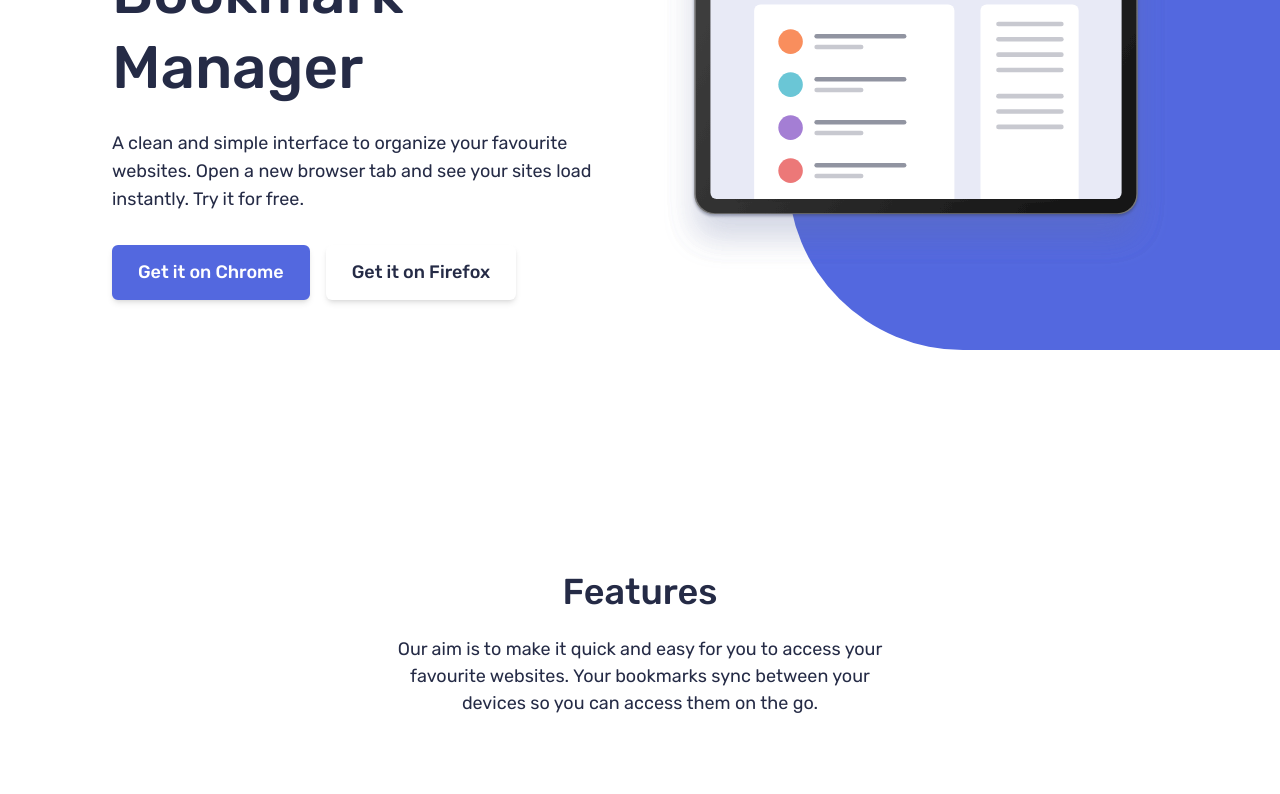
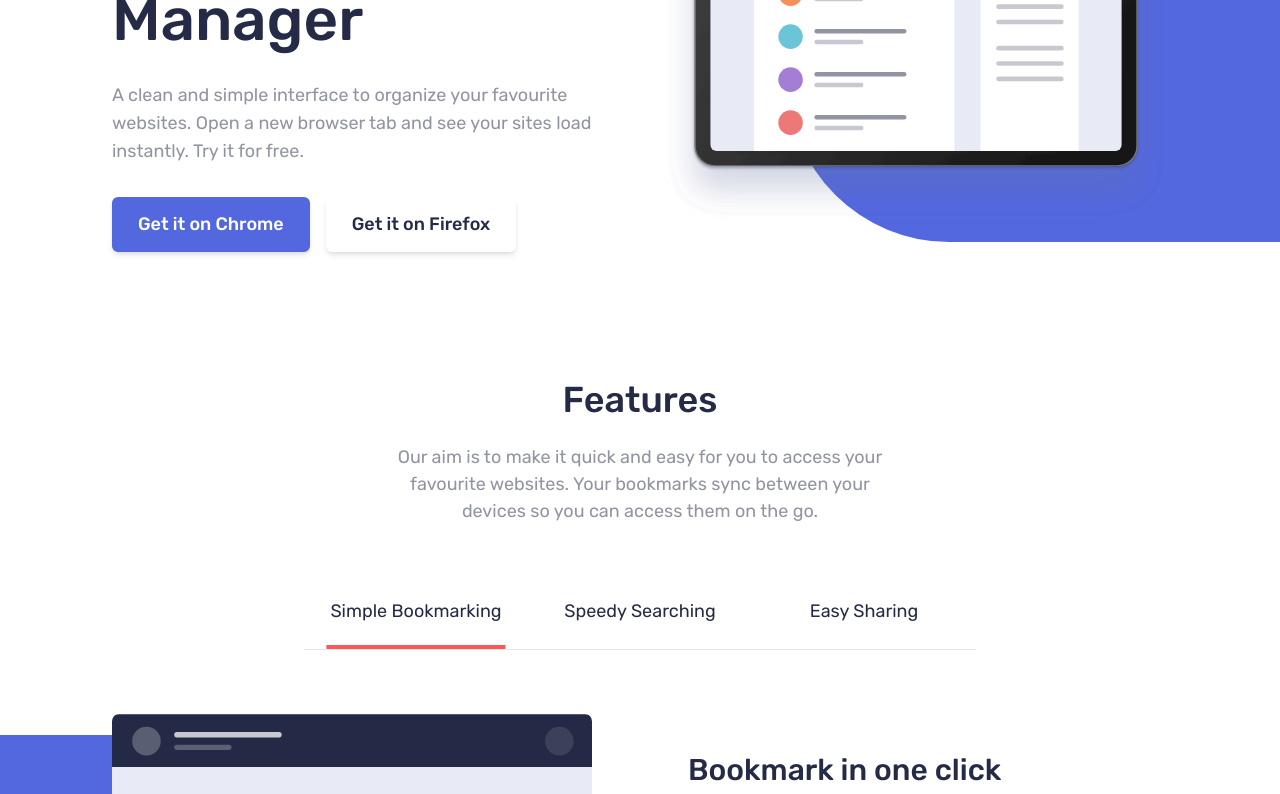
Before and after one commit to dreamer111111/bookmark-landing-page-react-tailwindcss, a React (Vite) app: page / in a window 1280 px wide. Shown: the part 340-1134 px from the top of the page. Built offline with nearby package versions, Linux system fonts and the light colour scheme.

Commit message:
fix: layouts, section gaps, and brand typography consistency

```diff
--- a/src/components/layout/Hero.jsx
+++ b/src/components/layout/Hero.jsx
@@ -3,8 +3,8 @@
 
 const Hero = () => {
   return (
-    <section className="relative overflow-x-clip pt-8 pb-32 md:pt-20 md:pb-48">
-      <div className="absolute top-20 md:top-40 -right-5 bg-brand-blue w-[75%] md:w-[40%] h-52 md:h-87.5 rounded-l-full -z-10 translate-y-10" />
+    <section className="relative overflow-x-clip pt-8 pb-32">
+      <div className="absolute top-6 md:top-20 -right-5 bg-brand-blue w-[75%] md:w-[40%] h-52 md:h-80.5 rounded-l-full -z-10 translate-y-10" />
 
       <Container className="flex flex-col-reverse md:flex-row items-center gap-12">
         {/* Text Content */}
--- a/src/features/features-tabs/TabGroup.jsx
+++ b/src/features/features-tabs/TabGroup.jsx
@@ -7,8 +7,8 @@
   const [activeTab, setActiveTab] = useState(0);
 
   return (
-    <section className="py-20 relative overflow-x-clip" id="features">
-      <div className="absolute top-[75%] left-0 bg-brand-blue w-[40%] h-50 md:h-80 rounded-r-full -z-10 translate-y-[-50%]" />
+    <section className="relative overflow-x-clip" id="features">
+      <div className="absolute top-[50%] md:top-[80%] left-0 bg-brand-blue w-[80%] md:w-[42%] h-60 md:h-80 rounded-r-full -z-10 translate-y-0 md:translate-y-[-50%]" />
 
       <Container>
         {/* Header Section */}
--- a/src/features/newsletter/NewsLetter.jsx
+++ b/src/features/newsletter/NewsLetter.jsx
@@ -26,9 +26,9 @@
           <h2 className="uppercase tracking-[0.3em] text-sm mb-8">
             35,000+ already joined
           </h2>
-          <p className="text-2xl md:text-3xl font-medium mb-8 leading-tight max-w-md mx-auto">
+          <h3 className="text-2xl md:text-3xl font-medium mb-8 leading-tight max-w-md mx-auto">
             Stay up-to-date with what we’re doing
-          </p>
+          </h3>
 
           <form
             onSubmit={handleSubmit}
--- a/src/index.css
+++ b/src/index.css
@@ -16,9 +16,16 @@
   --font-weight-regular: 400;
   --font-weight-medium: 500;
 }
+html {
+  scroll-behavior: smooth;
+}
 @layer base {
   body {
     @apply font-rubik text-[18px] text-brand-dark bg-white antialiased;
+  }
+
+  p{
+    @apply text-brand-gray-blue;
   }
 
   h1,
```
